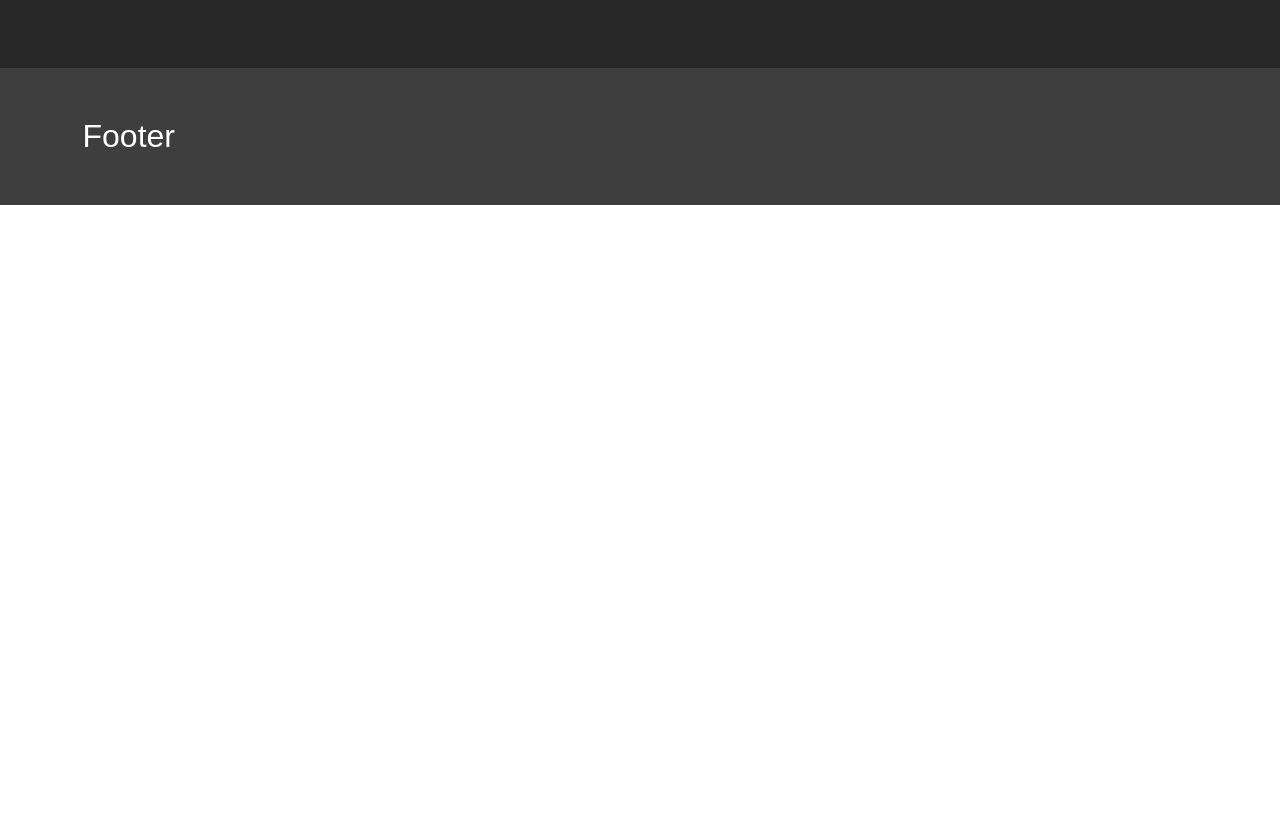
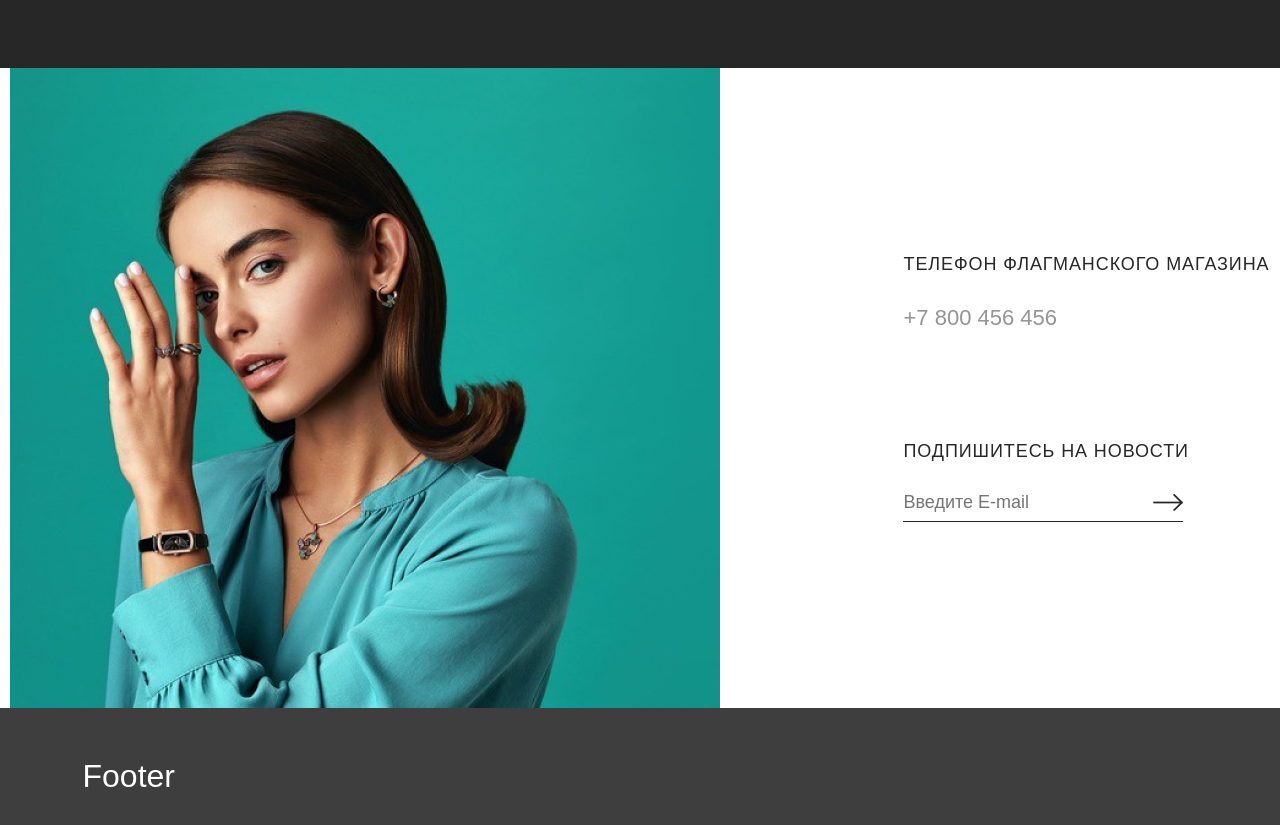
Before and after one commit to accura7e/MoonRiver, a website: page src/html/index.html in a window 1280 px wide. Shown: the part 2992-3817 px from the top of the page. Before the commit the page ends 3197 px from the top, so only its background shows below. Drawn offline with nearby package versions, Linux system fonts and the light colour scheme; files that its build step writes are made by us from their sources; files whose address does not match are found by name; a web font is replaced by a local one.

Commit message:
add: added new section

```diff
--- /dev/null
+++ b/src/html/blocks/news.html
@@ -0,0 +1,25 @@
+<section class="news">
+	<div class="news__row">
+		<div class="news__img">
+			<img src="./img/phone/phone.jpg" alt="">
+		</div>
+
+		<div class="news__desc">
+			<div class="news__title">
+				<h4>телефон флагманского магазина</h4>
+			</div>
+			<div class="news__phone">
+				<a href="tel:7800456456">+7 800 456 456</a>
+			</div>
+
+
+			<div class="news__text">
+				<p>подпишитесь на новости</p>
+			</div>
+			<label class="news__label">
+				<input placeholder="Введите E-mail" type="email">
+				<button type="submit"><img src="./img/phone/Line.png" alt=""></button>
+			</label>
+		</div>
+	</div>
+</section>
--- a/src/html/index.html
+++ b/src/html/index.html
@@ -12,6 +12,7 @@
 		@@include('blocks/gendre.html')
 		@@include('blocks/pendant.html')
 		@@include('blocks/socials.html')
+		@@include('blocks/news.html')
 		@@include('blocks/footer.html')
 		<script src="./js/index.bundle.js"></script>
 	</body>
--- /dev/null
+++ b/src/scss/blocks/_news.scss
@@ -0,0 +1,53 @@
+.news {
+}
+.news__row {
+    display: flex;
+    align-items: center;
+    justify-content: center;
+}
+.news__img {
+}
+.news__desc {
+    padding-left: 183px;
+}
+.news__title {
+    margin-bottom: 30px;
+
+    font-weight: 400;
+    font-size: 18px;
+    letter-spacing: 0.05em;
+    text-transform: uppercase;
+
+    color: var(--text-color);
+}
+.news__phone {
+    margin-bottom: 110px;
+
+
+
+
+    a{
+        font-weight: 300;
+        font-size: 22px;
+        color: #959595;
+    }
+
+}
+.news__text {
+    margin-bottom: 30px;
+    font-weight: 400;
+    font-size: 18px;
+    letter-spacing: 0.05em;
+    text-transform: uppercase;
+}
+.news__label {
+    padding-bottom: 8px;
+    display: flex;
+    flex: 1;
+    width: 280px;
+    border-bottom: 1px solid #272727;
+    input{
+        flex-grow: 1;
+    }
+
+}
```
Also changed, not shown: build/css/main.css, build/img/phone/Line.png (added), build/img/phone/phone.jpg (added), build/index.html, src/img/phone/Line.png (added), src/img/phone/phone.jpg (added).
